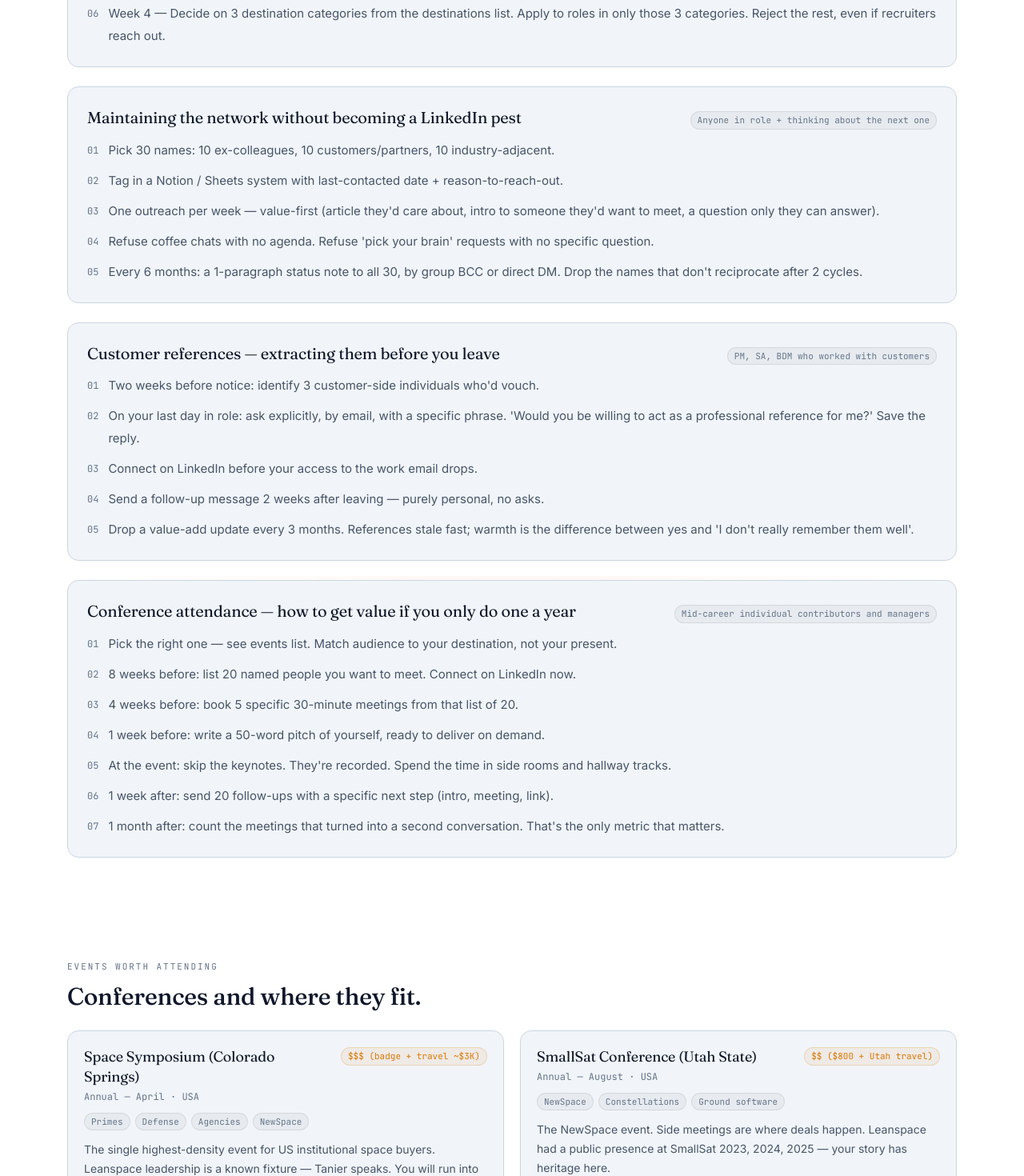
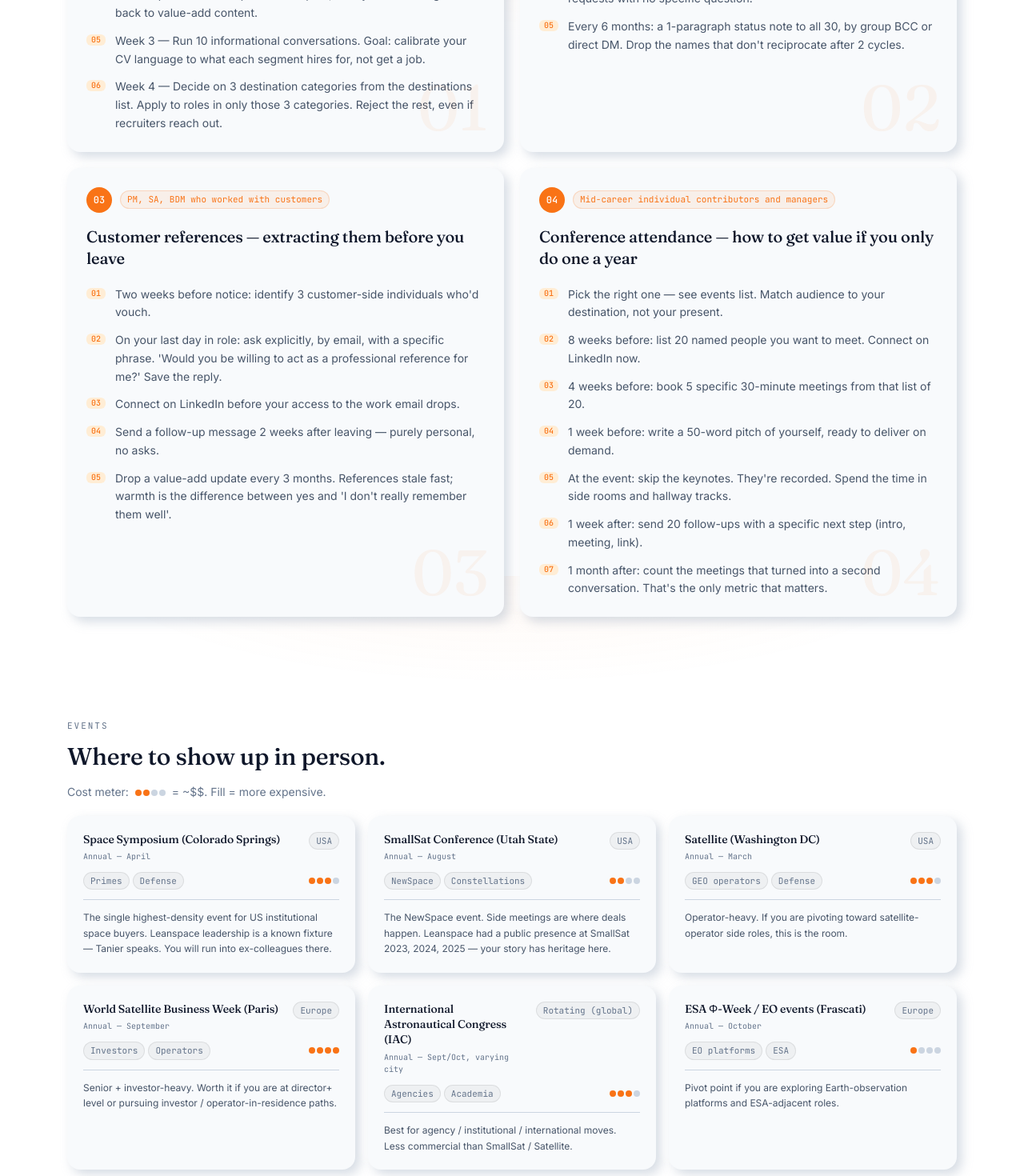
Before and after one commit to pconpiee/ex-leanspace, a Next.js app: page /networking in a window 1280 px wide. Shown: the part 880-2350 px from the top of the page at 80% size. Built offline with nearby package versions, Linux system fonts and the light colour scheme.

Commit message:
redesign networking + neumorphic cards + btn glow + update footer links

```diff
--- a/src/app/globals.css
+++ b/src/app/globals.css
@@ -65,6 +65,15 @@ a.link:hover { text-decoration-color: var(--accent); }
   border-radius: 14px;
 }
 
+/* Neumorphic card — soft extruded shadow, no hard border */
+.neu {
+  background: var(--bg-soft);
+  border-radius: 16px;
+  box-shadow:
+    6px 6px 14px rgba(148, 163, 184, 0.38),
+    -4px -4px 10px rgba(255, 255, 255, 0.92);
+}
+
 .kicker {
   font-family: var(--font-mono), monospace;
   text-transform: uppercase;
@@ -104,8 +113,9 @@ a.link:hover { text-decoration-color: var(--accent); }
   background: var(--accent);
   color: #ffffff;
   border-color: var(--accent);
+  box-shadow: 0 2px 10px rgba(249, 115, 22, 0.32), 0 1px 3px rgba(249, 115, 22, 0.18);
 }
-.btn-primary:hover { background: #ea580c; border-color: #ea580c; color: #ffffff; }
+.btn-primary:hover { background: #ea580c; border-color: #ea580c; color: #ffffff; box-shadow: 0 4px 16px rgba(249, 115, 22, 0.42); }
 
 .tag {
   display: inline-flex;
--- a/src/app/networking/page.tsx
+++ b/src/app/networking/page.tsx
@@ -1,4 +1,4 @@
-import { Container, PageHeader, Section } from "@/components/section";
+import { PageHeader, Section } from "@/components/section";
 import { events, communities, playbooks } from "@/lib/data/networking";
 
 export const metadata = {
@@ -6,34 +6,62 @@ export const metadata = {
   description: "Conferences, communities, and concrete playbooks for working a space-industry network without becoming a LinkedIn pest.",
 };
 
+function CostMeter({ cost }: { cost: string }) {
+  const filled = cost.match(/^\$+/)?.[0].length ?? 0;
+  if (filled === 0) {
+    return (
+      <span className="mono text-[10px] text-[color:var(--good)] bg-[rgba(22,163,74,0.1)] px-1.5 py-0.5 rounded-full">
+        free
+      </span>
+    );
+  }
+  return (
+    <span className="flex gap-0.5 items-center" title={cost}>
+      {[1, 2, 3, 4].map((i) => (
+        <span
+          key={i}
+          className={`block w-2 h-2 rounded-full ${i <= filled ? "bg-[color:var(--accent)]" : "bg-[color:var(--panel-border)]"}`}
+        />
+      ))}
+    </span>
+  );
+}
+
 export default function NetworkingPage() {
   return (
     <>
       <PageHeader
         kicker="networking"
-        title="Working a network that already half-knows your name."
-        lede={
-          <>
-            You worked at a small Strasbourg space-software company. The conferences are
-            the same ones you used to attend with a Leanspace badge. The recruiters know
-            who Leanspace is. Use the asymmetry — and don't burn it.
-          </>
-        }
+        title="Network like you still work there."
+        lede="You built space software at a company people know. The badge is gone but the signal stays. Here's how to use it without burning it."
       />
 
-      <Section kicker="playbooks" title="Four concrete protocols.">
-        <div className="space-y-6">
-          {playbooks.map((p) => (
-            <article key={p.title} className="panel p-6">
-              <div className="flex flex-wrap items-baseline justify-between gap-3 mb-3">
-                <h3 className="text-xl">{p.title}</h3>
-                <span className="tag tag-mute">{p.audience}</span>
+      {/* ── PROTOCOLS ────────────────────────────────────────────── */}
+      <Section kicker="protocols" title="Four plays. Pick yours.">
+        <div className="grid md:grid-cols-2 gap-5">
+          {playbooks.map((p, pi) => (
+            <article key={p.title} className="neu p-6 relative overflow-hidden">
+              {/* Decorative background number — retrofuturist mission-card feel */}
+              <span className="absolute bottom-4 right-5 font-display text-[80px] leading-none text-[color:var(--accent)] opacity-[0.06] select-none pointer-events-none">
+                {String(pi + 1).padStart(2, "0")}
+              </span>
+
+              <div className="flex items-center gap-2.5 mb-4">
+                <span className="w-8 h-8 rounded-full bg-[color:var(--accent)] text-white mono text-xs flex items-center justify-center font-medium shrink-0">
+                  {String(pi + 1).padStart(2, "0")}
+                </span>
+                <span className="tag text-[10px]">{p.audience}</span>
               </div>
-              <ol className="space-y-2.5 text-[15px] text-[color:var(--fg-soft)] leading-7">
+
+              <h3 className="text-xl font-medium mb-5 leading-snug">{p.title}</h3>
+
+              <ol className="space-y-3">
                 {p.steps.map((s, i) => (
-                  <li key={i} className="flex gap-3">
-                    <span className="mono text-xs text-[color:var(--fg-mute)] mt-1.5 shrink-0">{String(i + 1).padStart(2, "0")}</span>
-                    <span>{s}</span>
+                  <li key={i} className="flex gap-3 items-start">
+                    <span className="mono text-[10px] text-[color:var(--accent)] bg-[color:var(--accent-soft)] px-1.5 py-0.5 rounded-md shrink-0 mt-[3px] leading-none font-medium">
+                      {String(i + 1).padStart(2, "0")}
+                    </span>
+                    <span className="text-sm text-[color:var(--fg-soft)] leading-relaxed">{s}</span>
                   </li>
                 ))}
               </ol>
@@ -42,38 +70,57 @@ export default function NetworkingPage() {
         </div>
       </Section>
 
-      <Section kicker="events worth attending" title="Conferences and where they fit.">
-        <div className="grid md:grid-cols-2 gap-5">
+      {/* ── EVENTS ───────────────────────────────────────────────── */}
+      <Section kicker="events" title="Where to show up in person.">
+        <p className="text-sm text-[color:var(--fg-mute)] mb-5 -mt-2">
+          Cost meter: <span className="inline-flex gap-0.5 items-center align-middle mx-1">{[1,2,3,4].map(i => <span key={i} className={`block w-2 h-2 rounded-full ${i <= 2 ? "bg-[color:var(--accent)]" : "bg-[color:var(--panel-border)]"}`} />)}</span> = ~$$. Fill = more expensive.
+        </p>
+        <div className="grid sm:grid-cols-2 xl:grid-cols-3 gap-4">
           {events.map((e) => (
-            <article key={e.name} className="panel p-5">
-              <div className="flex items-start justify-between gap-3 mb-1">
-                <h3 className="text-lg leading-snug">{e.name}</h3>
-                <span className="tag tag-warm shrink-0">{e.cost}</span>
+            <article key={e.name} className="neu p-5 flex flex-col gap-3">
+              <div className="flex items-start justify-between gap-3">
+                <div className="min-w-0">
+                  <h3 className="text-sm font-medium leading-snug mb-1">{e.name}</h3>
+                  <p className="mono text-[10px] text-[color:var(--fg-mute)]">{e.cadence}</p>
+                </div>
+                <span className="tag tag-mute text-[10px] shrink-0">{e.geography}</span>
               </div>
-              <div className="mono text-xs text-[color:var(--fg-mute)] mb-3">
-                {e.cadence} · {e.geography}
+              <div className="flex items-center justify-between gap-2">
+                <div className="flex flex-wrap gap-1">
+                  {e.audience.slice(0, 2).map((a) => (
+                    <span key={a} className="tag tag-mute text-[10px]">{a}</span>
+                  ))}
+                </div>
+                <CostMeter cost={e.cost} />
               </div>
-              <div className="flex flex-wrap gap-1.5 mb-3">
-                {e.audience.map((a) => <span key={a} className="tag tag-mute">{a}</span>)}
-              </div>
-              <p className="text-sm text-[color:var(--fg-soft)] leading-6">{e.worthIt}</p>
+              <p className="text-xs text-[color:var(--fg-soft)] leading-relaxed pt-3 border-t border-[color:var(--panel-border)]">
+                {e.worthIt}
+              </p>
             </article>
           ))}
         </div>
       </Section>
 
-      <Section kicker="communities" title="Where to lurk, where to post.">
-        <div className="grid md:grid-cols-2 gap-5">
+      {/* ── COMMUNITIES ──────────────────────────────────────────── */}
+      <Section kicker="online" title="Where to lurk and post.">
+        <div className="grid md:grid-cols-2 gap-4">
           {communities.map((c) => (
-            <article key={c.name} className="panel p-5">
-              <div className="flex items-baseline justify-between gap-3 mb-1">
-                <h3 className="text-lg">{c.name}</h3>
-                <span className="mono text-xs text-[color:var(--fg-mute)]">{c.type}</span>
+            <article key={c.name} className="neu p-5">
+              <div className="flex items-start justify-between gap-3 mb-2">
+                <h3 className="text-sm font-medium">{c.name}</h3>
+                <span className="mono text-[10px] text-[color:var(--fg-mute)] shrink-0 text-right leading-relaxed">{c.type}</span>
               </div>
               {c.link && (
-                <a className="link mono text-xs" href={c.link} target="_blank" rel="noopener">{c.link}</a>
+                <a
+                  className="mono text-[11px] text-[color:var(--accent)] hover:underline block mb-2 truncate"
+                  href={c.link}
+                  target="_blank"
+                  rel="noopener"
+                >
+                  {c.link}
+                </a>
               )}
-              <p className="text-sm text-[color:var(--fg-soft)] leading-6 mt-2">{c.joinNote}</p>
+              <p className="text-sm text-[color:var(--fg-soft)] leading-relaxed">{c.joinNote}</p>
             </article>
           ))}
         </div>
--- a/src/components/site-footer.tsx
+++ b/src/components/site-footer.tsx
@@ -28,7 +28,8 @@ export function SiteFooter() {
           <ul className="space-y-1.5 text-[color:var(--fg-soft)]">
             <li><a className="hover:text-[color:var(--fg)]" href="https://leanspace.io" target="_blank" rel="noopener">leanspace.io ↗</a></li>
             <li><a className="hover:text-[color:var(--fg)]" href="https://pconpiee.github.io/cv-guide/" target="_blank" rel="noopener">CV Guide ↗</a></li>
-            <li><a className="hover:text-[color:var(--fg)]" href="https://orbit-transfer.vercel.app" target="_blank" rel="noopener">Orbit Transfer ↗</a></li>
+            <li><a className="hover:text-[color:var(--fg)]" href="https://pconpiee.github.io/bullet-builder/" target="_blank" rel="noopener">Bullet Builder ↗</a></li>
+            <li><a className="hover:text-[color:var(--fg)]" href="https://pconpiee.github.io/career-folder/" target="_blank" rel="noopener">Career Folder ↗</a></li>
             <li><a className="hover:text-[color:var(--fg)]" href="https://blue-canopy.vercel.app" target="_blank" rel="noopener">Blue Canopy ↗</a></li>
           </ul>
         </div>
```
Also changed, not shown: tsconfig.json (+12 -4 lines), 1 other file (tests, documents, lock files or other folders).
